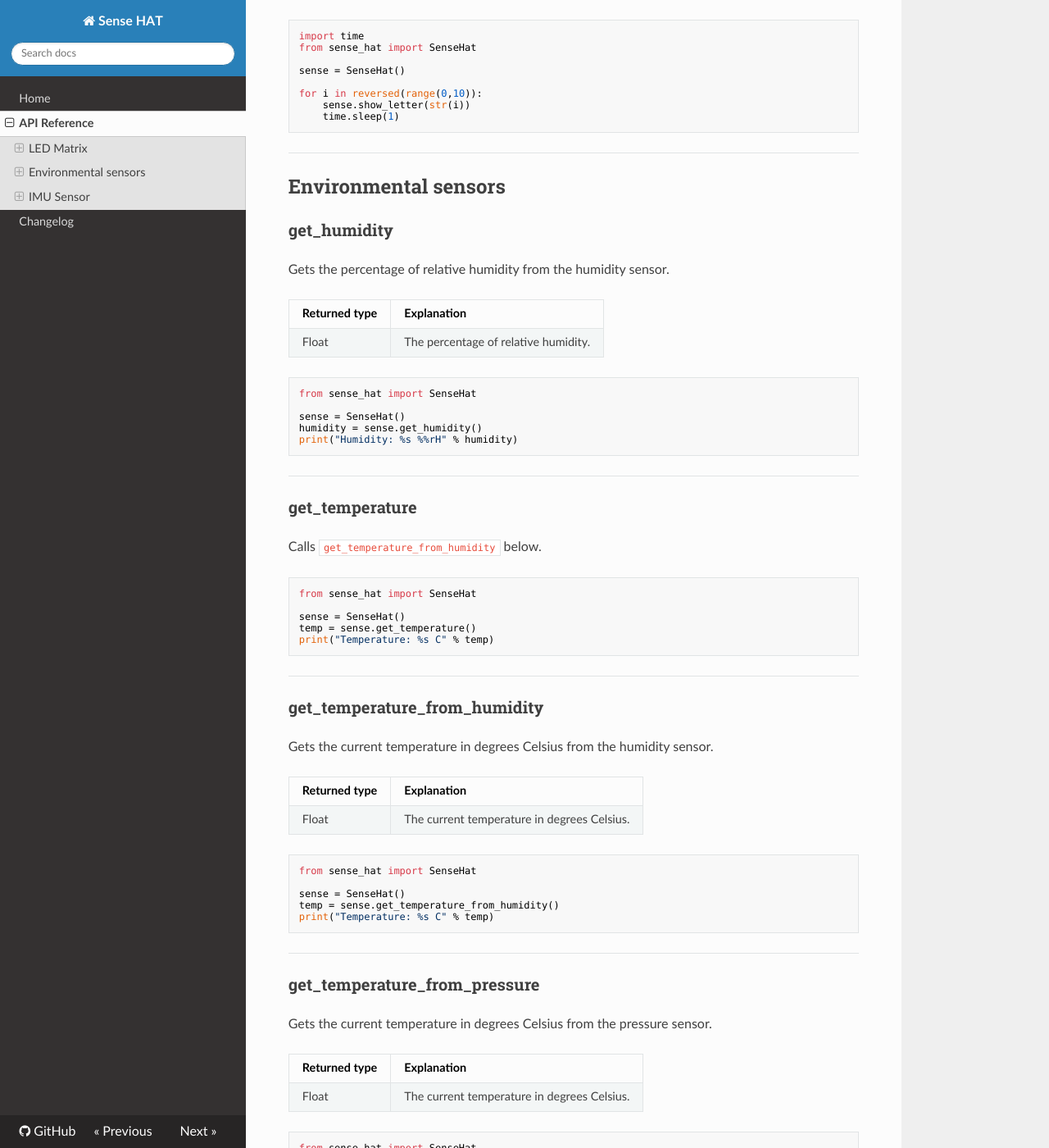
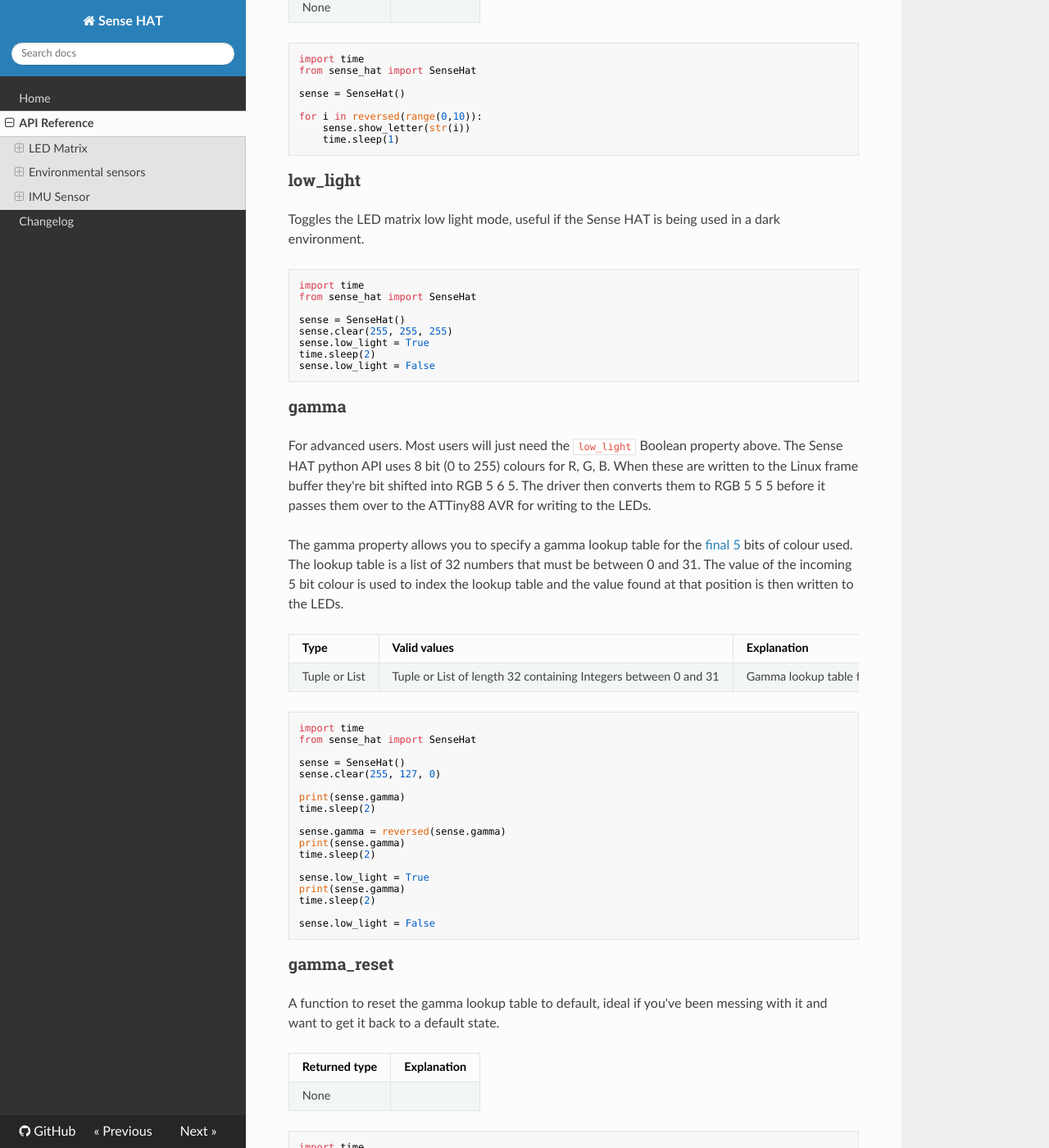
Before and after one commit to astro-pi/python-sense-hat, an MkDocs documentation site: the page built from docs/api.md, in a window 1280 px wide and 1400 px high, scrolled down 6266 px. Shown: the whole window at 82% size. Built offline with MkDocs 1.6.1, drawn with Linux system fonts in a browser that asks for light colours; nearby versions of some CDN libraries; old or Windows-style settings are respelled for this version of MkDocs; some of the changed text lies outside the part shown.

Commit message:
Add API documentation for 2.1.0 changes

````diff
--- a/docs/api.md
+++ b/docs/api.md
@@ -20,6 +20,8 @@ from sense_hat import SenseHat
 
 sense = SenseHat()
 sense.set_rotation(180)
+# alternatives
+sense.rotation = 180
 ```
 - - -
 ### flip_h
@@ -271,6 +273,72 @@ for i in reversed(range(0,10)):
     sense.show_letter(str(i))
     time.sleep(1)
 ```
+
+### low_light
+
+Toggles the LED matrix low light mode, useful if the Sense HAT is being used in a dark environment.
+
+```python
+import time
+from sense_hat import SenseHat
+
+sense = SenseHat()
+sense.clear(255, 255, 255)
+sense.low_light = True
+time.sleep(2)
+sense.low_light = False
+```
+
+### gamma
+
+For advanced users. Most users will just need the `low_light` Boolean property above. The Sense HAT python API uses 8 bit (0 to 255) colours for R, G, B. When these are written to the Linux frame buffer they're bit shifted into RGB 5 6 5. The driver then converts them to RGB 5 5 5 before it passes them over to the ATTiny88 AVR for writing to the LEDs.
+
+The gamma property allows you to specify a gamma lookup table for the [final 5](http://en.battlestarwiki.org/wiki/Final_Five) bits of colour used. The lookup table is a list of 32 numbers that must be between 0 and 31. The value of the incoming 5 bit colour is used to index the lookup table and the value found at that position is then written to the LEDs.
+
+Type | Valid values | Explanation
+--- | --- | ---
+Tuple or List | Tuple or List of length 32 containing Integers between 0 and 31 | Gamma lookup table for the final 5 bits of colour
+
+```python
+import time
+from sense_hat import SenseHat
+
+sense = SenseHat()
+sense.clear(255, 127, 0)
+
+print(sense.gamma)
+time.sleep(2)
+
+sense.gamma = reversed(sense.gamma)
+print(sense.gamma)
+time.sleep(2)
+
+sense.low_light = True
+print(sense.gamma)
+time.sleep(2)
+
+sense.low_light = False
+```
+
+### gamma_reset
+
+A function to reset the gamma lookup table to default, ideal if you've been messing with it and want to get it back to a default state.
+
+Returned type | Explanation
+--- | ---
+None |
+
+```python
+import time
+from sense_hat import SenseHat
+
+sense = SenseHat()
+sense.clear(255, 127, 0)
+time.sleep(2)
+sense.gamma = [0] * 32  # Will turn the LED matrix off
+time.sleep(2)
+sense.gamma_reset()
+```
 - - -
 ## Environmental sensors
 
@@ -288,6 +356,9 @@ from sense_hat import SenseHat
 sense = SenseHat()
 humidity = sense.get_humidity()
 print("Humidity: %s %%rH" % humidity)
+
+# alternatives
+print(sense.humidity)
 ```
 - - -
 ### get_temperature
@@ -300,6 +371,10 @@ from sense_hat import SenseHat
 sense = SenseHat()
 temp = sense.get_temperature()
 print("Temperature: %s C" % temp)
+
+# alternatives
+print(sense.temp)
+print(sense.temperature)
 ```
 - - -
 ### get_temperature_from_humidity
@@ -348,6 +423,9 @@ from sense_hat import SenseHat
 sense = SenseHat()
 pressure = sense.get_pressure()
 print("Pressure: %s Millibars" % pressure)
+
+# alternatives
+print(sense.pressure)
 ```
 - - -
 ## IMU Sensor
@@ -395,6 +473,9 @@ from sense_hat import SenseHat
 sense = SenseHat()
 orientation_rad = sense.get_orientation_radians()
 print("p: {pitch}, r: {roll}, y: {yaw}".format(**orientation_rad))
+
+# alternatives
+print(sense.orientation_radians)
 ```
 - - -
 ### get_orientation_degrees
@@ -423,6 +504,9 @@ from sense_hat import SenseHat
 sense = SenseHat()
 orientation = sense.get_orientation()
 print("p: {pitch}, r: {roll}, y: {yaw}".format(**orientation))
+
+# alternatives
+print(sense.orientation)
 ```
 - - -
 ### get_compass
@@ -439,6 +523,9 @@ from sense_hat import SenseHat
 sense = SenseHat()
 north = sense.get_compass()
 print("North: %s" % north)
+
+# alternatives
+print(sense.compass)
 ```
 - - -
 ### get_compass_raw
@@ -455,6 +542,9 @@ from sense_hat import SenseHat
 sense = SenseHat()
 raw = sense.get_compass_raw()
 print("x: {x}, y: {y}, z: {z}".format(**raw))
+
+# alternatives
+print(sense.compass_raw)
 ```
 - - -
 ### get_gyroscope
@@ -471,6 +561,10 @@ from sense_hat import SenseHat
 sense = SenseHat()
 gyro_only = sense.get_gyroscope()
 print("p: {pitch}, r: {roll}, y: {yaw}".format(**gyro_only))
+
+# alternatives
+print(sense.gyro)
+print(sense.gyroscope)
 ```
 - - -
 ### get_gyroscope_raw
@@ -487,6 +581,10 @@ from sense_hat import SenseHat
 sense = SenseHat()
 raw = sense.get_gyroscope_raw()
 print("x: {x}, y: {y}, z: {z}".format(**raw))
+
+# alternatives
+print(sense.gyro_raw)
+print(sense.gyroscope_raw)
 ```
 - - -
 ### get_accelerometer
@@ -503,6 +601,10 @@ from sense_hat import SenseHat
 sense = SenseHat()
 accel_only = sense.get_accelerometer()
 print("p: {pitch}, r: {roll}, y: {yaw}".format(**accel_only))
+
+# alternatives
+print(sense.accel)
+print(sense.accelerometer)
 ```
 - - -
 ### get_accelerometer_raw
@@ -519,4 +621,8 @@ from sense_hat import SenseHat
 sense = SenseHat()
 raw = sense.get_accelerometer_raw()
 print("x: {x}, y: {y}, z: {z}".format(**raw))
+
+# alternatives
+print(sense.accel_raw)
+print(sense.accelerometer_raw)
 ```
````
